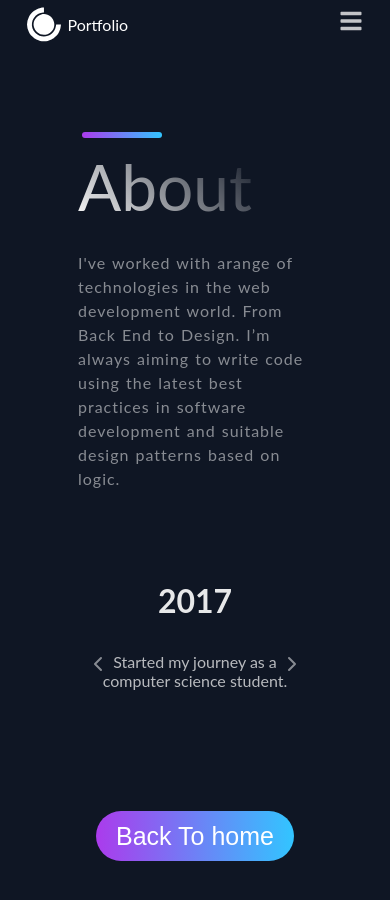
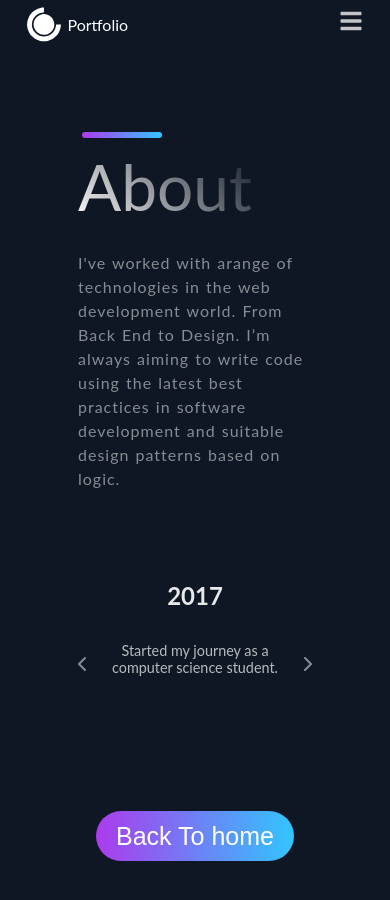
Before and after one commit to eslamsobhy/portfolio-app, a React (Create React App) app: page /about in a window 390 px wide. Built offline with nearby package versions, Linux system fonts and the light colour scheme.

Commit message:
made the timeline fully responsive

```diff
--- a/src/components/About/about.css
+++ b/src/components/About/about.css
@@ -73,3 +73,37 @@
 .next {
   right: 0;
 }
+
+/* Queries */
+
+@media (max-width: 1000px) {
+  .timeline-text {
+    width: 80%;
+    margin: 2rem auto 0 auto;
+  }
+  .prev {
+    left: -10px;
+  }
+
+  .next {
+    right: -10px;
+  }
+}
+
+@media (max-width: 600px) {
+  .timeline-text {
+    font-size: 90%;
+  }
+
+  .timeline-year {
+    font-size: 1.5rem;
+  }
+
+  .prev {
+    left: -1rem;
+  }
+
+  .next {
+    right: -1rem;
+  }
+}
```
